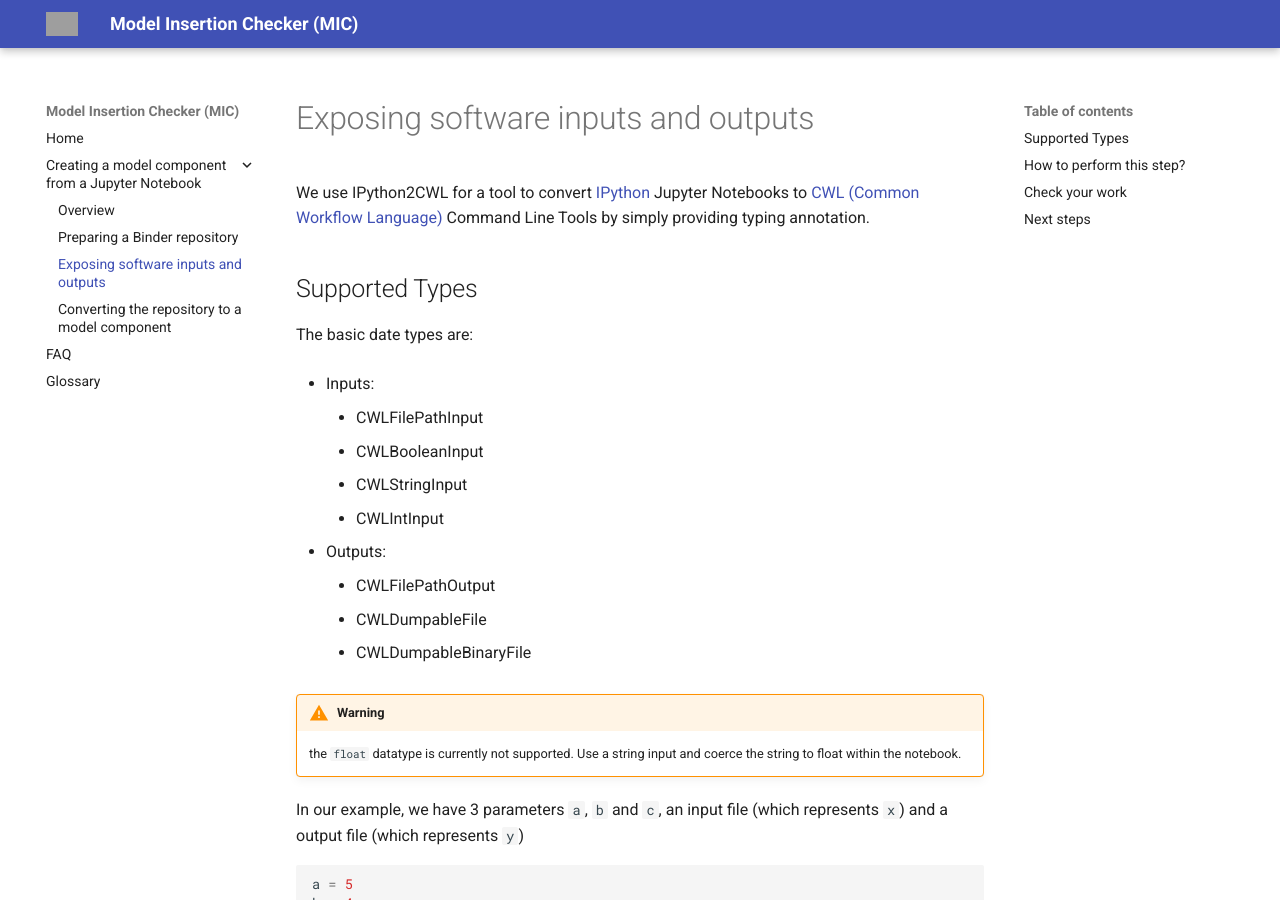
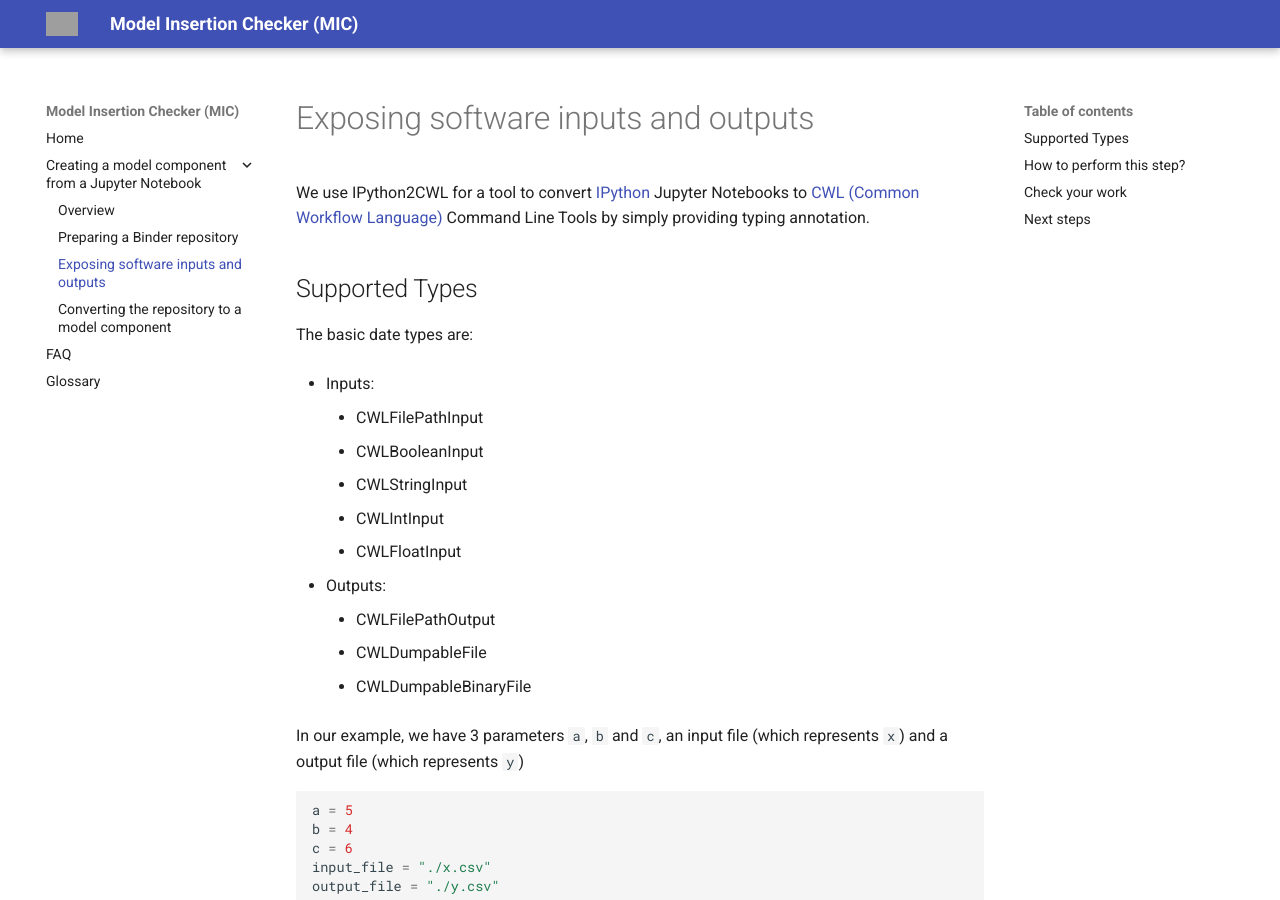
Before and after one commit to mintproject/mic-web, an MkDocs documentation site: the page built from docs/notebooks/expose_inputs_outputs.md, in a window 1280 px wide and 900 px high. Built offline with MkDocs 1.6.1 and Material for MkDocs 9.7.7, drawn with Linux system fonts in a browser that asks for light colours; grey boxes are pictures that could not be loaded.

Commit message:
fix: docs float is enabled

```diff
--- a/docs/notebooks/expose_inputs_outputs.md
+++ b/docs/notebooks/expose_inputs_outputs.md
@@ -10,14 +10,12 @@ The basic date types are:
     - CWLBooleanInput
     - CWLStringInput
     - CWLIntInput
+    - CWLFloatInput
 
 - Outputs:
     - CWLFilePathOutput
     - CWLDumpableFile
     - CWLDumpableBinaryFile
-
-!!! warning
-    the `float` datatype is currently not supported. Use a string input and coerce the string to float within the notebook.
 
 In our example, we have 3 parameters `a`, `b` and `c`, an input file (which represents `x`) and a output file (which represents `y`)
 
```
